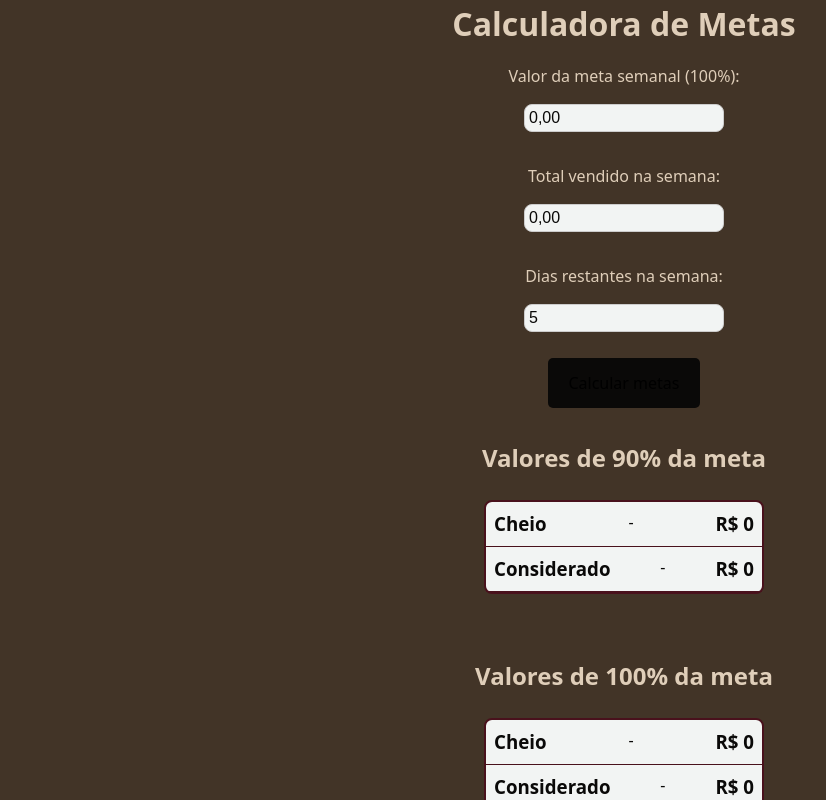
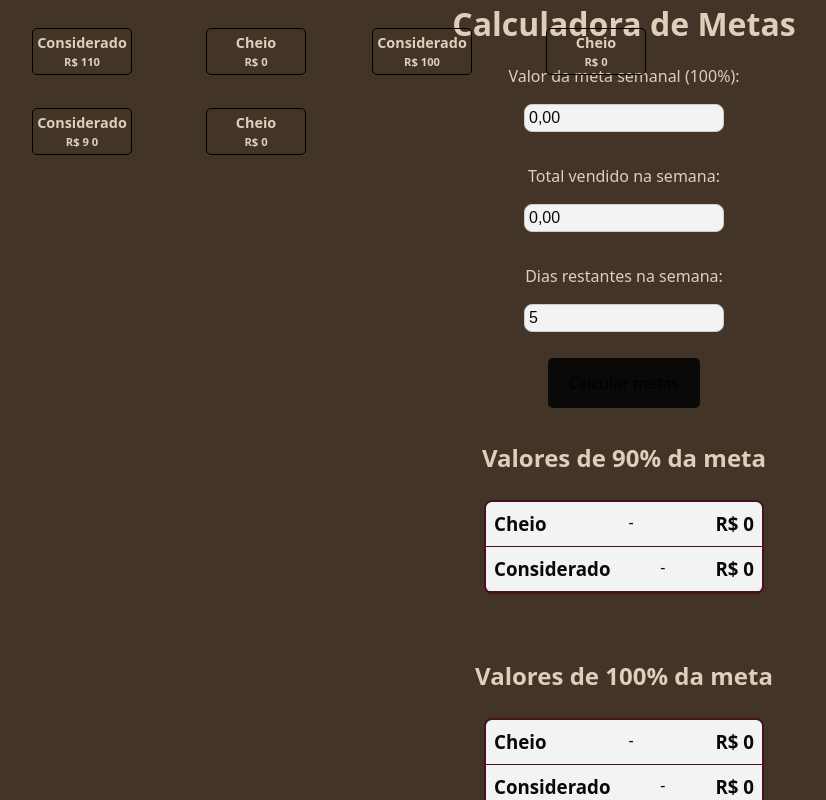
Before and after one commit to jotape-SL/metas-calc, a React (Vite) app in the folder metas-calc/: page / in a window 1280 px wide. Both pictures are taken after typing "Sample", "Sample", "5" into the empty fields and a click on the button "Calcular metas". Shown: the top 800 px of the page, without its empty margins (16-842 px from the left). Built offline with nearby package versions, Linux system fonts and the light colour scheme.

Commit message:
fine adjust for print test

```diff
--- a/metas-calc/src/components/ResultadoMetasPrintable.jsx
+++ b/metas-calc/src/components/ResultadoMetasPrintable.jsx
@@ -6,7 +6,7 @@ function ResultadoMetasPrintable({ metas }) {
       <ContainerGeralMetas className="meta90">
         <ContainerMetas>
           <h2>Considerado</h2>
-          <h3>R$ {metas.meta85}</h3>
+          <h3>R$ 9 {metas.meta85}</h3>
         </ContainerMetas>
         <ContainerMetas>
           <h2>Cheio</h2>
@@ -16,7 +16,7 @@ function ResultadoMetasPrintable({ metas }) {
       <ContainerGeralMetas className="meta100">
         <ContainerMetas>
           <h2>Considerado</h2>
-          <h3>R$ {metas.meta95}</h3>
+          <h3>R$ 10{metas.meta95}</h3>
         </ContainerMetas>
         <ContainerMetas>
           <h2>Cheio</h2>
@@ -26,7 +26,7 @@ function ResultadoMetasPrintable({ metas }) {
       <ContainerGeralMetas className="meta110">
         <ContainerMetas>
           <h2>Considerado</h2>
-          <h3>R$ {metas.meta105}</h3>
+          <h3>R$ 11{metas.meta105}</h3>
         </ContainerMetas>
         <ContainerMetas>
           <h2>Cheio</h2>
@@ -61,16 +61,16 @@ padding: .5rem;
   position: absolute;
 
   &.meta90{
-    top: 0;
+    top: 100px;/*80px*/
+    left: 40px;/*20px*/
+  }
+  &.meta100{
+    top: 20px;/*0px*/
     left: 380px;
   }
-  &.meta100{
-    top: 0;
-    left: 20px;
-  }
   &.meta110{
-    top: 80PX;
-    left: 20px;
+    top: 20px;/*0px*/
+    left: 40px;/*20px*/
   }
 
   @media print{
@@ -81,7 +81,7 @@ padding: .5rem;
 `
 
 const GeneralContainer = styled.div`
-  display: none;
+  /* display: none; */
 
   @media print {
     background-color: #fff;
```
